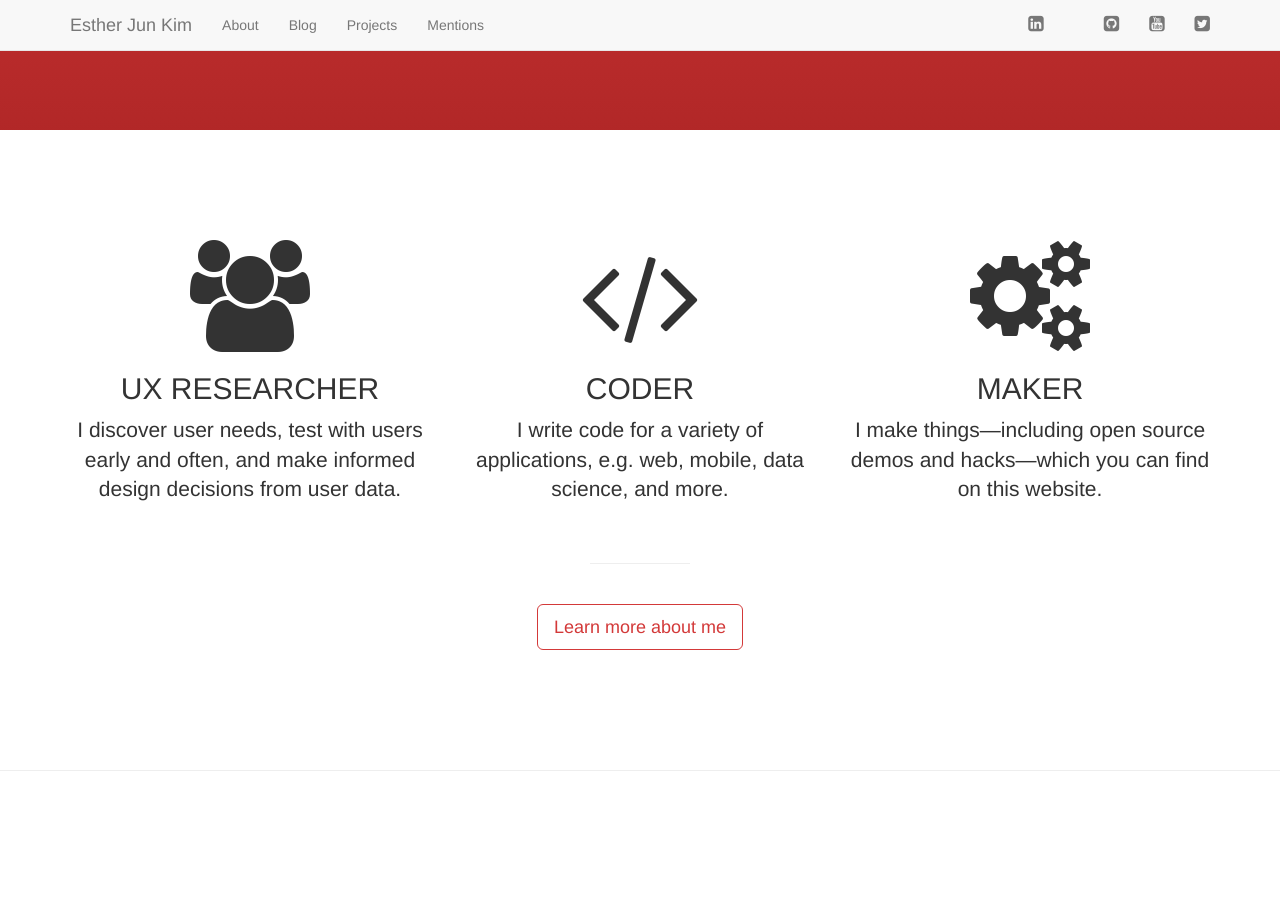
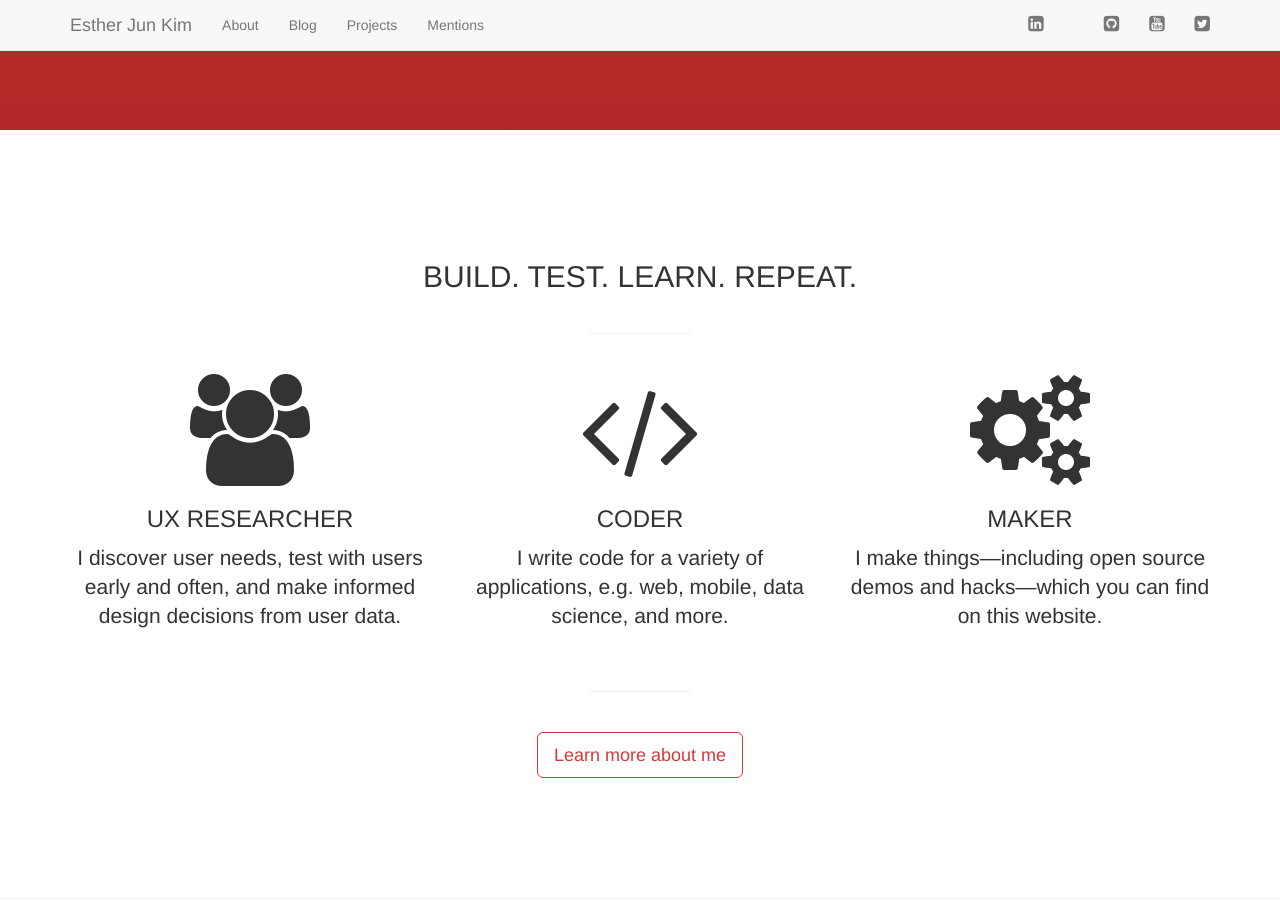
Before and after one commit to estherjk/estherjk.github.io, a Jekyll site: the page built from index.html, in a window 1280 px wide and 900 px high, scrolled down 329 px. Built offline with Jekyll 4.4.1, drawn with Linux system fonts in a browser that asks for light colours; nearby versions of some CDN libraries; some web fonts are replaced; a style sheet for code colours, icons or effects is not loaded.

Commit message:
Add header to leading featurette

```diff
--- a/index.html
+++ b/index.html
@@ -24,10 +24,14 @@ css:
 
 <div class="featurette text-center">
   <div class="container">
+    <h2 class="text-uppercase">Build. Test. Learn. Repeat.</h2>
+
+    <hr class="hr-short hr-extra-margin">
+
     <div class="row">
       <div class="col-sm-4">
         <i class="fa fa-users fa-8x"></i>
-        <h2 class="text-uppercase">UX Researcher</h2>
+        <h3 class="text-uppercase">UX Researcher</h3>
         <p class="lead">
           I discover user needs, test with users early and often, and make informed design decisions from user data.
         </p>
@@ -35,7 +39,7 @@ css:
 
       <div class="col-sm-4">
         <i class="fa fa-code fa-8x"></i>
-        <h2 class="text-uppercase">Coder</h2>
+        <h3 class="text-uppercase">Coder</h3>
         <p class="lead">
           I write code for a variety of applications, e.g. web, mobile, data science, and more.
         </p>
@@ -43,7 +47,7 @@ css:
 
       <div class="col-sm-4">
         <i class="fa fa-cogs fa-8x"></i>
-        <h2 class="text-uppercase">Maker</h2>
+        <h3 class="text-uppercase">Maker</h3>
         <p class="lead">
           I make things&mdash;including open source demos and hacks&mdash;which you can find on this website.
         </p>
```
